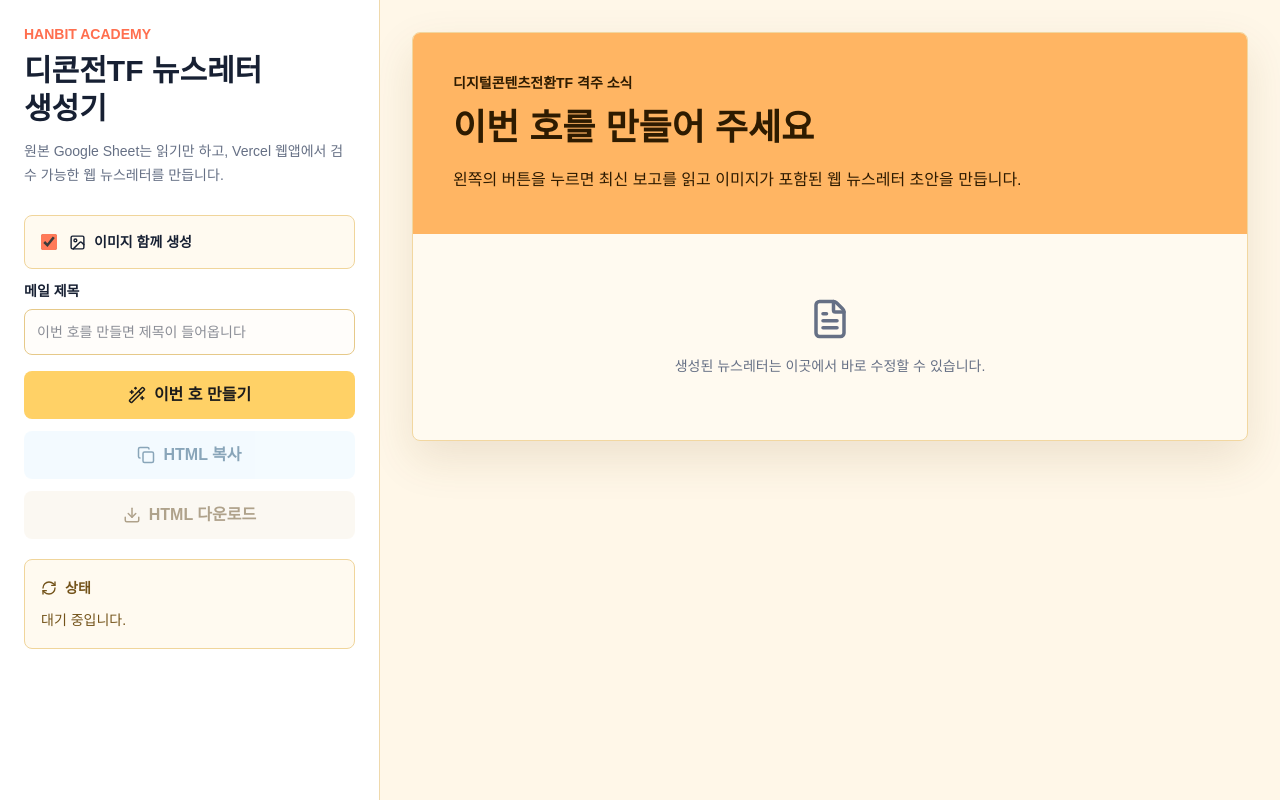
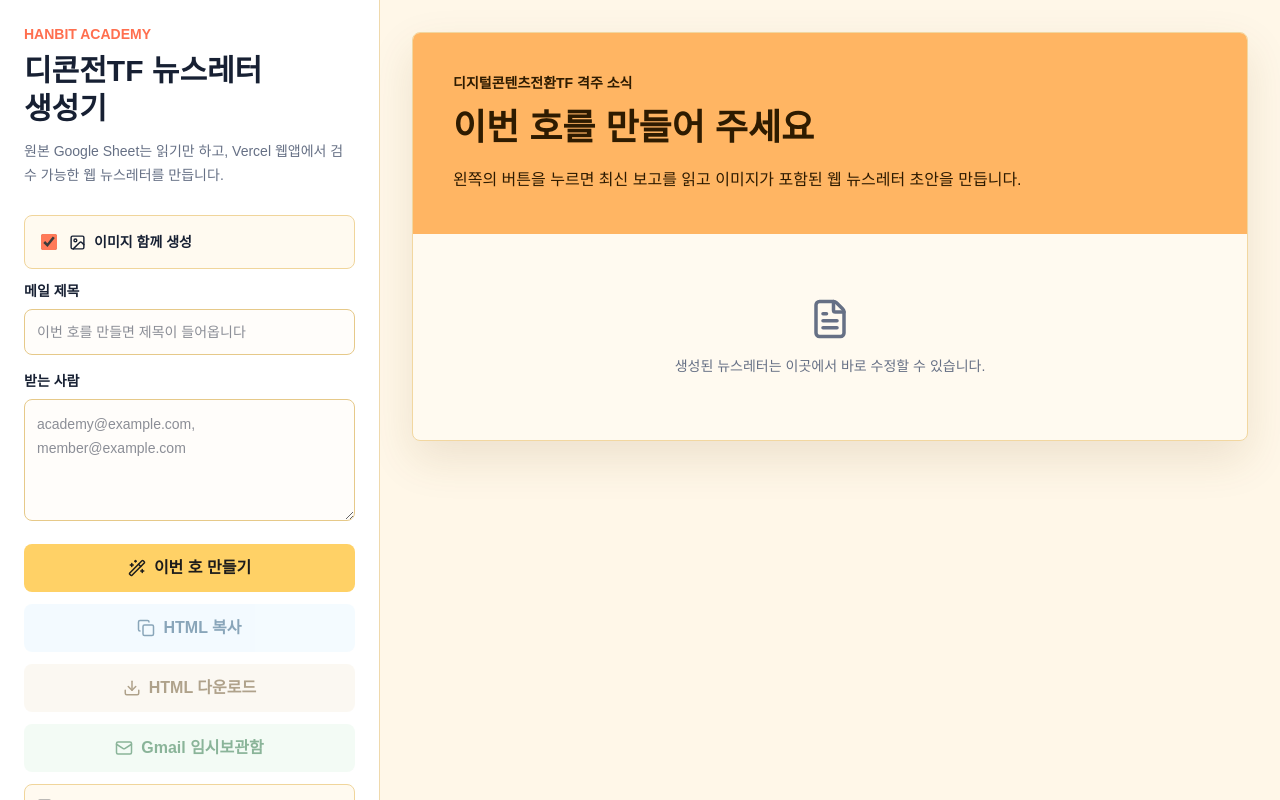
Before and after one commit to hckim-prog/hanbit-academy-team-newsletter, a Next.js app: page / in a window 1280 px wide. Built offline with nearby package versions, Linux system fonts and the light colour scheme.

Commit message:
Add Gmail newsletter delivery

```diff
--- /dev/null
+++ b/src/app/api/gmail/route.ts
@@ -0,0 +1,55 @@
+import { NextResponse } from "next/server";
+import { deliverNewsletterViaGmail, parseRecipientList } from "@/lib/gmail";
+
+export const runtime = "nodejs";
+
+type RequestBody = {
+  recipients?: string;
+  subject?: string;
+  html?: string;
+  mode?: "send" | "draft";
+  confirmed?: boolean;
+};
+
+export async function POST(request: Request) {
+  try {
+    const body = (await request.json()) as RequestBody;
+    const mode = body.mode ?? "send";
+
+    if (mode === "send" && !body.confirmed) {
+      return NextResponse.json({ error: "발송 확인 체크가 필요합니다." }, { status: 400 });
+    }
+
+    const recipients = parseRecipientList(body.recipients ?? process.env.ACADEMY_NEWSLETTER_RECIPIENTS ?? "");
+    if (!recipients.length) {
+      return NextResponse.json({ error: "받는 사람 이메일을 입력해 주세요." }, { status: 400 });
+    }
+
+    const subject = (body.subject ?? "").trim();
+    if (!subject) {
+      return NextResponse.json({ error: "메일 제목이 비어 있습니다." }, { status: 400 });
+    }
+
+    const html = (body.html ?? "").trim();
+    if (!html) {
+      return NextResponse.json({ error: "뉴스레터 HTML 본문이 비어 있습니다." }, { status: 400 });
+    }
+
+    const result = await deliverNewsletterViaGmail({
+      to: recipients,
+      subject,
+      html,
+      mode,
+    });
+
+    return NextResponse.json({
+      ok: true,
+      id: result.id,
+      mode: result.mode,
+      recipientCount: recipients.length,
+    });
+  } catch (error) {
+    const message = error instanceof Error ? error.message : "Gmail 처리 중 오류가 발생했습니다.";
+    return NextResponse.json({ error: message }, { status: 500 });
+  }
+}
--- a/src/components/newsletter-builder.tsx
+++ b/src/components/newsletter-builder.tsx
@@ -6,7 +6,9 @@ import {
   FileText,
   Image as ImageIcon,
   Loader2,
+  Mail,
   RefreshCw,
+  Send,
   WandSparkles,
 } from "lucide-react";
 import { useRef, useState } from "react";
@@ -18,6 +20,8 @@ export function NewsletterBuilder() {
   const [isLoading, setIsLoading] = useState(false);
   const [includeImages, setIncludeImages] = useState(true);
   const [subject, setSubject] = useState("");
+  const [recipients, setRecipients] = useState("");
+  const [sendConfirmed, setSendConfirmed] = useState(false);
   const previewRef = useRef<HTMLElement>(null);
 
   async function generate() {
@@ -69,6 +73,54 @@ export function NewsletterBuilder() {
     setStatus("HTML 파일을 다운로드했습니다.");
   }
 
+  async function deliver(mode: "draft" | "send") {
+    if (!newsletter) {
+      return;
+    }
+
+    if (mode === "send" && !sendConfirmed) {
+      setStatus("실제 발송 전 확인 체크가 필요합니다.");
+      return;
+    }
+
+    setIsLoading(true);
+    setStatus(mode === "draft" ? "Gmail 임시보관함을 만드는 중입니다..." : "Gmail로 발송하는 중입니다...");
+
+    try {
+      const response = await fetch("/api/gmail", {
+        method: "POST",
+        headers: { "Content-Type": "application/json" },
+        body: JSON.stringify({
+          recipients,
+          subject,
+          html: buildEmailHtml(previewRef.current?.innerHTML ?? ""),
+          mode,
+          confirmed: sendConfirmed,
+        }),
+      });
+      const payload = (await response.json()) as {
+        ok?: boolean;
+        id?: string;
+        recipientCount?: number;
+        error?: string;
+      };
+
+      if (!response.ok || payload.error) {
+        throw new Error(payload.error ?? "Gmail 처리에 실패했습니다.");
+      }
+
+      setStatus(
+        mode === "draft"
+          ? `Gmail 임시보관함을 만들었습니다. 대상 ${payload.recipientCount ?? 0}명.`
+          : `Gmail 발송을 완료했습니다. 대상 ${payload.recipientCount ?? 0}명.`,
+      );
+    } catch (error) {
+      setStatus(error instanceof Error ? error.message : "Gmail 처리 중 오류가 발생했습니다.");
+    } finally {
+      setIsLoading(false);
+    }
+  }
+
   return (
     <main className="min-h-screen bg-[#fff7e8] text-[#172033]">
       <div className="grid min-h-screen grid-cols-[minmax(300px,380px)_1fr] max-[980px]:block">
@@ -109,6 +161,18 @@ export function NewsletterBuilder() {
             className="mb-4 w-full rounded-lg border border-[#e6c989] bg-[#fffdfa] px-3 py-3 text-sm outline-none focus:border-[#ff7a59]"
           />
 
+          <label className="mb-2 block text-sm font-bold" htmlFor="recipients">
+            받는 사람
+          </label>
+          <textarea
+            id="recipients"
+            value={recipients}
+            onChange={(event) => setRecipients(event.target.value)}
+            placeholder="academy@example.com, member@example.com"
+            rows={4}
+            className="mb-4 w-full resize-y rounded-lg border border-[#e6c989] bg-[#fffdfa] px-3 py-3 text-sm leading-6 outline-none focus:border-[#ff7a59]"
+          />
+
           <div className="grid gap-3">
             <button
               onClick={generate}
@@ -133,6 +197,32 @@ export function NewsletterBuilder() {
             >
               <Download size={18} />
               HTML 다운로드
+            </button>
+            <button
+              onClick={() => deliver("draft")}
+              disabled={!newsletter || isLoading}
+              className="flex items-center justify-center gap-2 rounded-lg bg-[#e8f8ec] px-4 py-3 font-black text-[#176b35] transition hover:bg-[#d9f2df] disabled:opacity-50"
+            >
+              <Mail size={18} />
+              Gmail 임시보관함
+            </button>
+
+            <label className="flex items-start gap-3 rounded-lg border border-[#f0d59b] bg-[#fffaf0] p-3 text-xs font-bold leading-5 text-[#73531a]">
+              <input
+                type="checkbox"
+                checked={sendConfirmed}
+                onChange={(event) => setSendConfirmed(event.target.checked)}
+                className="mt-0.5 size-4 accent-[#ff7a59]"
+              />
+              <span>본문과 수신자를 검수했고, 실제 Gmail 발송을 진행합니다.</span>
+            </label>
+            <button
+              onClick={() => deliver("send")}
+              disabled={!newsletter || isLoading || !sendConfirmed}
+              className="flex items-center justify-center gap-2 rounded-lg bg-[#ff7a59] px-4 py-3 font-black text-white transition hover:bg-[#f06744] disabled:opacity-50"
+            >
+              <Send size={18} />
+              Gmail 발송
             </button>
           </div>
 
--- /dev/null
+++ b/src/lib/gmail.ts
@@ -0,0 +1,120 @@
+import { OAuth2Client } from "google-auth-library";
+
+type GmailMode = "send" | "draft";
+
+type GmailPayload = {
+  to: string[];
+  subject: string;
+  html: string;
+  mode: GmailMode;
+};
+
+type GmailResult = {
+  id: string;
+  mode: GmailMode;
+};
+
+export async function deliverNewsletterViaGmail(payload: GmailPayload): Promise<GmailResult> {
+  const sender = requiredEnv("GMAIL_SENDER_EMAIL");
+  const accessToken = await getGmailAccessToken();
+  const raw = createMimeMessage({
+    from: sender,
+    to: sender,
+    bcc: payload.to,
+    subject: payload.subject,
+    html: payload.html,
+  });
+
+  const endpoint =
+    payload.mode === "draft"
+      ? "https://gmail.googleapis.com/gmail/v1/users/me/drafts"
+      : "https://gmail.googleapis.com/gmail/v1/users/me/messages/send";
+  const body = payload.mode === "draft" ? { message: { raw } } : { raw };
+
+  const response = await fetch(endpoint, {
+    method: "POST",
+    headers: {
+      Authorization: `Bearer ${accessToken}`,
+      "Content-Type": "application/json",
+    },
+    body: JSON.stringify(body),
+  });
+
+  if (!response.ok) {
+    const detail = await response.text();
+    throw new Error(`Gmail ${payload.mode === "draft" ? "임시보관함 생성" : "발송"} 실패: ${detail.slice(0, 500)}`);
+  }
+
+  const result = (await response.json()) as { id?: string; message?: { id?: string } };
+  return {
+    id: result.id ?? result.message?.id ?? "",
+    mode: payload.mode,
+  };
+}
+
+function createMimeMessage({
+  from,
+  to,
+  bcc,
+  subject,
+  html,
+}: {
+  from: string;
+  to: string;
+  bcc: string[];
+  subject: string;
+  html: string;
+}) {
+  const headers = [
+    `From: ${from}`,
+    `To: ${to}`,
+    `Bcc: ${bcc.join(", ")}`,
+    `Subject: ${encodeMimeSubject(subject)}`,
+    "MIME-Version: 1.0",
+    'Content-Type: text/html; charset="UTF-8"',
+    "Content-Transfer-Encoding: 8bit",
+  ];
+  const mime = `${headers.join("\r\n")}\r\n\r\n${html}`;
+  return Buffer.from(mime).toString("base64url");
+}
+
+async function getGmailAccessToken() {
+  const client = new OAuth2Client(
+    requiredEnv("GMAIL_CLIENT_ID"),
+    requiredEnv("GMAIL_CLIENT_SECRET"),
+  );
+  client.setCredentials({ refresh_token: requiredEnv("GMAIL_REFRESH_TOKEN") });
+  const token = await client.getAccessToken();
+
+  if (!token.token) {
+    throw new Error("Gmail access token을 만들지 못했습니다.");
+  }
+
+  return token.token;
+}
+
+function encodeMimeSubject(subject: string) {
+  return `=?UTF-8?B?${Buffer.from(subject, "utf8").toString("base64")}?=`;
+}
+
+function requiredEnv(name: string) {
+  const value = process.env[name];
+  if (!value) {
+    throw new Error(`${name} 환경 변수가 필요합니다.`);
+  }
+  return value;
+}
+
+export function parseRecipientList(value: string) {
+  const recipients = value
+    .split(/[\n,;]+/)
+    .map((item) => item.trim())
+    .filter(Boolean);
+
+  const invalid = recipients.filter((item) => !/^[^\s@]+@[^\s@]+\.[^\s@]+$/.test(item));
+  if (invalid.length) {
+    throw new Error(`이메일 주소 형식이 올바르지 않습니다: ${invalid.join(", ")}`);
+  }
+
+  return [...new Set(recipients)];
+}
```
Also changed, not shown: 2 other files (tests, documents, lock files or other folders).
